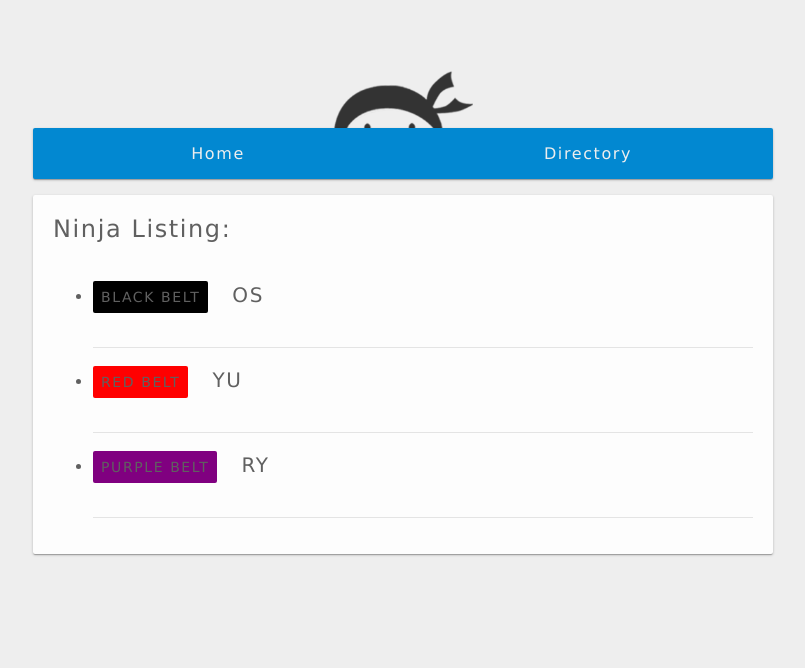
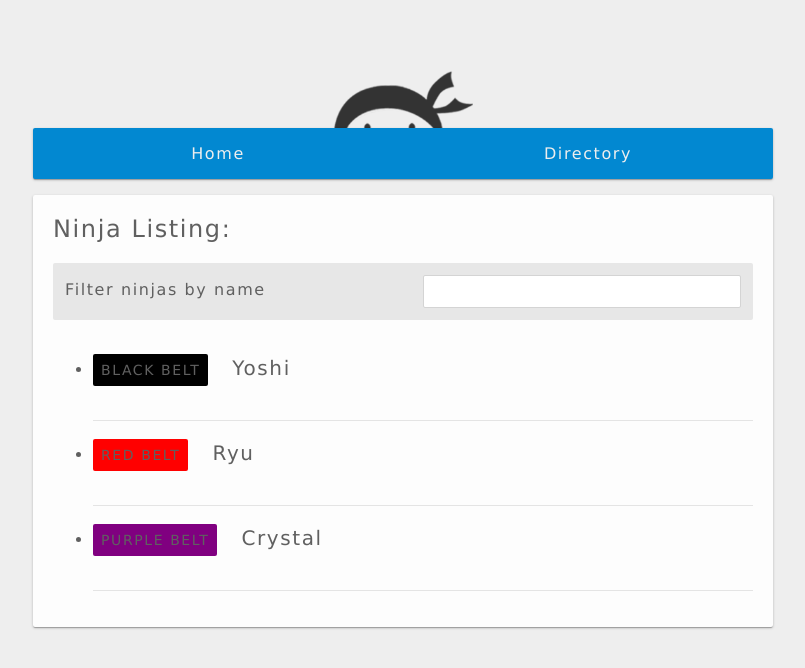
Before and after one commit to DanielWGross/Net-Ninja-Angular, an Angular app: page /directory in a window 1280 px wide. Shown: the top 668 px of the page, without its empty margins (237-1042 px from the left). Built offline with nearby package versions, Linux system fonts and the light colour scheme.

Commit message:
#22 Complete

```diff
--- a/src/app/app.module.ts
+++ b/src/app/app.module.ts
@@ -5,12 +5,14 @@ import { AppComponent } from './app.component';
 import { HomeComponent } from './home/home.component';
 import { AppRoutingModule } from './app-routing.module';
 import { DirectoryComponent } from './directory/directory.component';
+import { FilterPipe } from './filter.pipe';
 
 @NgModule({
   declarations: [
     AppComponent,
     HomeComponent,
-    DirectoryComponent
+    DirectoryComponent,
+    FilterPipe
   ],
   imports: [
     BrowserModule,
--- a/src/app/directory/directory.component.html
+++ b/src/app/directory/directory.component.html
@@ -1,10 +1,15 @@
 <h2>Ninja Listing:</h2>
 
+<form id="filter">
+  <label>Filter ninjas by name</label>
+  <input type="text" [(ngModel)]="term" name="term" />
+</form>
+
 <ul id="ninja-listing">
-  <li *ngFor="let ninja of ninjas">
+  <li *ngFor="let ninja of ninjas | filter:term">
     <div class="single-ninja">
       <span [ngStyle]="{background: ninja.belt}">{{ ninja.belt }} belt</span>
-      <h3>{{ ninja.name | uppercase | slice:1:3 }}</h3>
+      <h3>{{ ninja.name }}</h3>
     </div>
   </li>
 </ul>
--- /dev/null
+++ b/src/app/filter.pipe.ts
@@ -0,0 +1,13 @@
+import { Pipe, PipeTransform } from '@angular/core';
+
+@Pipe({
+  name: 'filter'
+})
+export class FilterPipe implements PipeTransform {
+
+  transform(value: any, args?: any): any {
+    if (!args) return value;
+    return value.filter(ninja => ninja.name.toLowerCase().includes(args.toLowerCase()))
+  }
+
+}
```
Also changed, not shown: 1 other file (tests, documents, lock files or other folders).
